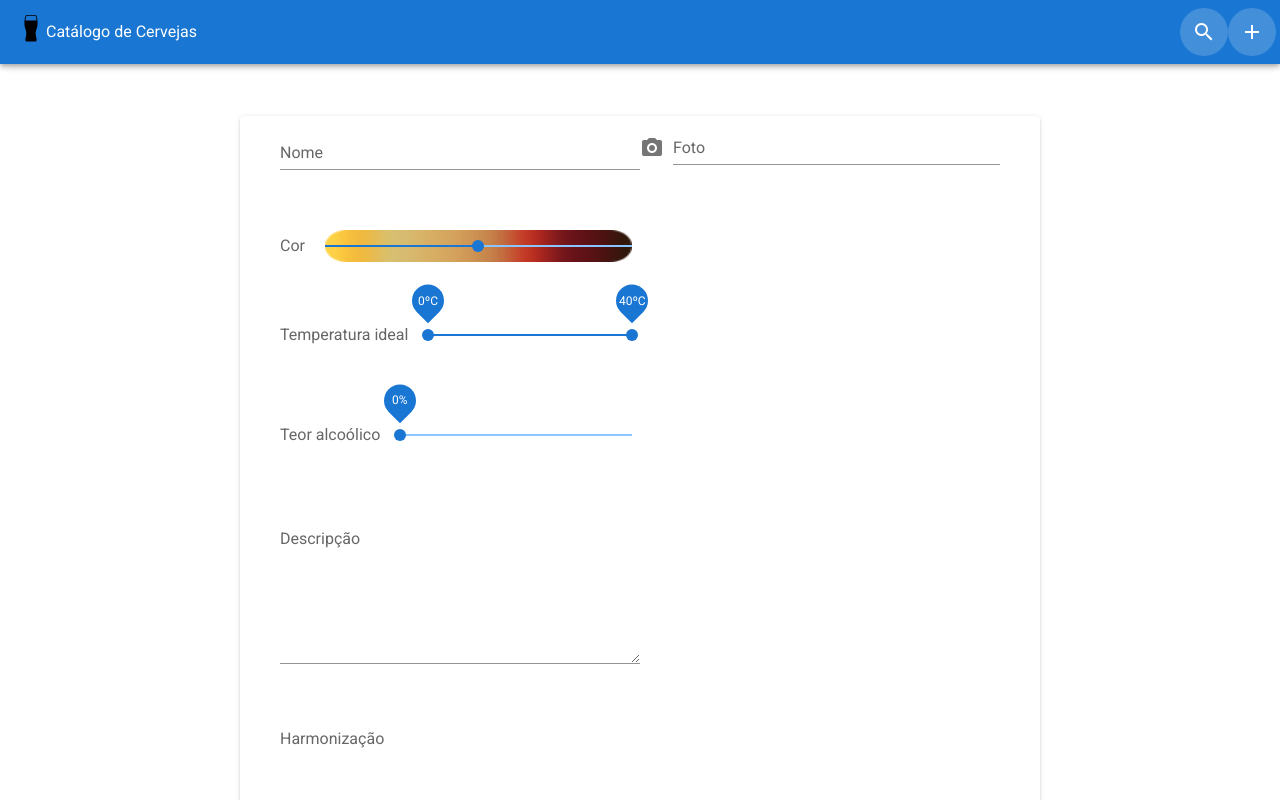
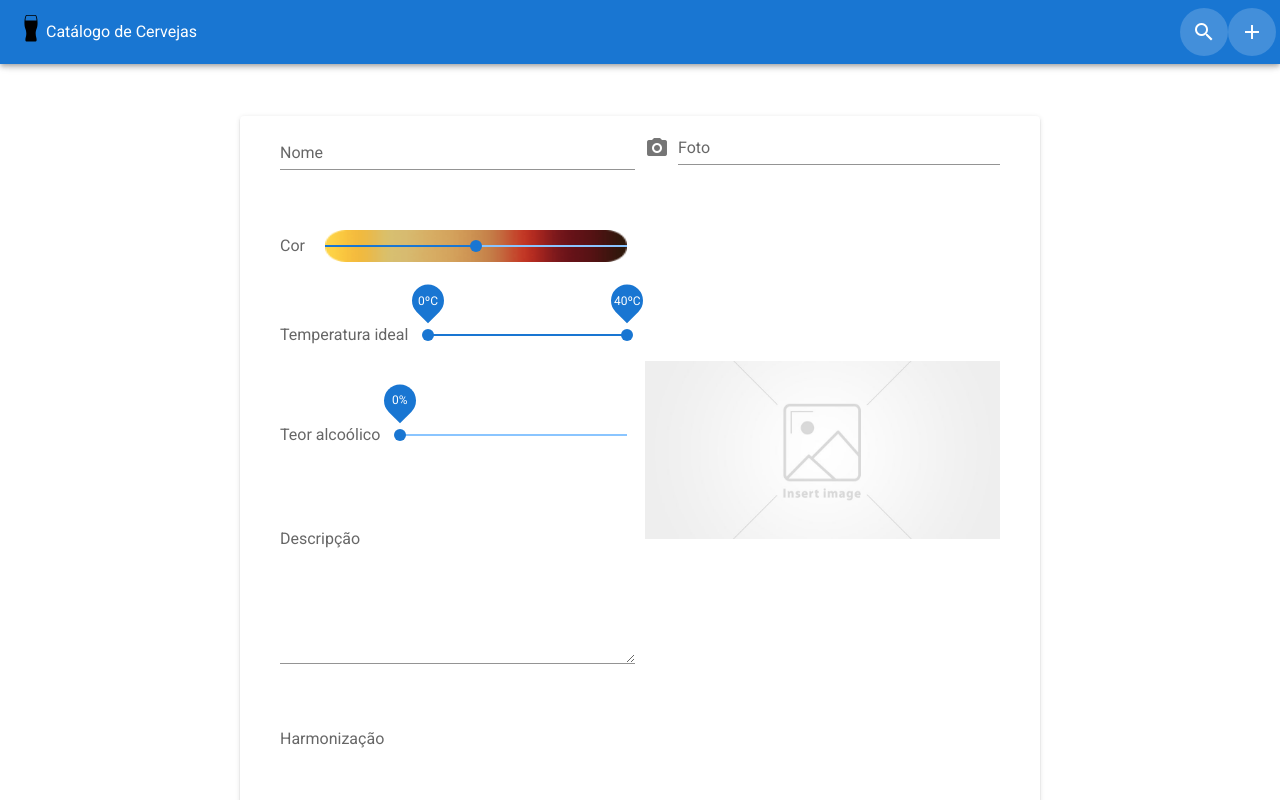
Before and after one commit to David-Desmaisons/BeerBrowser, a Vue app in the folder BeerWebApplication/: page /#/beer/create in a window 1280 px wide. Shown: the top 800 px of the page. Built offline with nearby package versions, Linux system fonts and the light colour scheme.

Commit message:
Improving UI

```diff
--- a/BeerWebApplication/src/components/BeerEditor.vue
+++ b/BeerWebApplication/src/components/BeerEditor.vue
@@ -77,7 +77,8 @@
                 v-model="fileUpload"
               ></v-file-input>
               <div class="image-container">
-                <img :src="pictureUrl" v-if="pictureUrl" />
+                <img class="beer" :src="pictureUrl" v-if="pictureUrl" />
+                <img class="placeholder" src="../assets/download.jpg" v-else />
               </div>
             </div>
 
@@ -214,6 +215,7 @@ export default {
   grid-template-columns: 1fr 1fr
   grid-template-rows: 80px repeat(3, 100px) repeat(2, 200px) 1fr
   grid-template-areas: "name image" "color image" "temperature image" "alcohol image" "description image" "harmonization image" "ingredient salvar"
+  column-gap: 10px
   margin: 40px
   align-items: center
 
@@ -229,8 +231,14 @@ export default {
     .image-container
       flex-grow: 2
 
-    img
-      //align-items: center
+    img.beer
+      max-height: 100%
+      max-width: 100%
+      justify-self: center
+      width: auto
+      height: auto
+
+    img.placeholder
       max-height: 100%
       max-width: 100%
       justify-self: center
```
Also changed, not shown: BeerWebApplication/src/assets/download.jpg (added).
